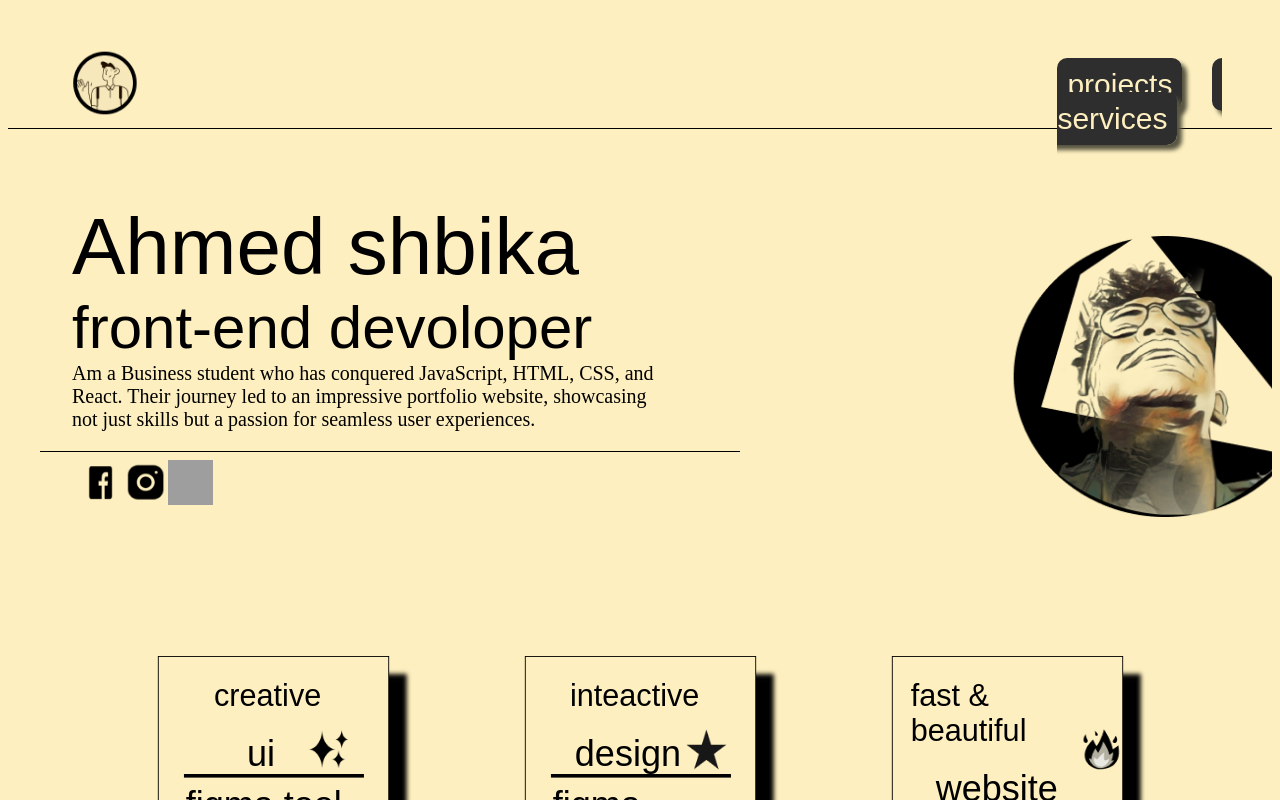
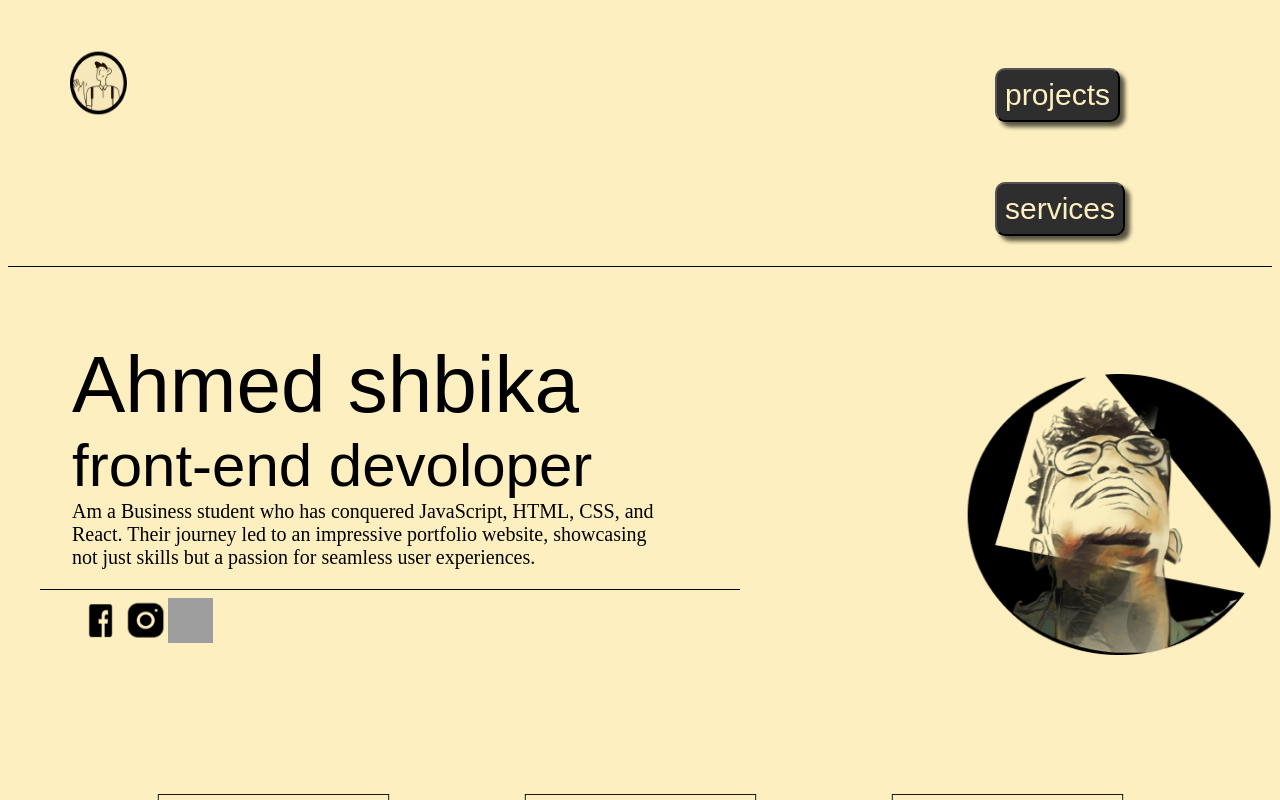
Before and after one commit to AhmedShbika/personal-website, a React (Create React App) app: page / in a window 1280 px wide. Shown: the top 800 px of the page. Built offline with nearby package versions, Linux system fonts and the light colour scheme; grey boxes are pictures that could not be loaded; a web font is replaced by a local one.

Commit message:
deploy change

```diff
--- a/src/App.js
+++ b/src/App.js
@@ -131,14 +131,12 @@ function App() {
         <div className="worke-class"  ref={workRef} >
           {WorkComponents}
         </div>
-    <div ref={serviceRef}>
+    <div ref={serviceRef} className="service-parent-dev">
 
 
       <Service/>
       </div>
-      <div className="viloets" >
-        Violets are blue,Roses are red and anta mo shendiro
-      </div>
+
       </Router>
     </div>
   );
--- a/src/header.js
+++ b/src/header.js
@@ -17,8 +17,8 @@ function Header(props){
   <div className="right-side-nav">
 
 
-  <a onClick={()=>props.scroll()}>projects</a>
-    <a onClick={()=>props.scroll2()}> services</a>
+ <button type="" className="button" onClick={()=>props.scroll() }>  projects </button>
+    <button type="" className="button" onClick={()=>props.scroll()}> services </button>
 
     </div>
 
@@ -44,9 +44,9 @@ function Header(props){
 </div>
 <hr className="under-text-line"/>
 <div className="socila-media-links">
-    <a href="https://www.facebook.com/profile.php?id=100030711543694&mibextid=ZbWKwL"><img src={facebooke} alt={facebooke} className="face"></img></a>
-    <a href="https://instagram.com/ahmedshbika?utm_source=qr&igshid=NGExMmI2YTkyZg%3D%3D"><img src={Instagram} alt={Instagram} className="insta"></img></a>
-    <a href="https://wa.me/qr/HIOLA547TPBLF1"><img src={tiktok} alt={tiktok} className="tik"></img></a>
+    <a href="https://www.facebook.com/profile.php?id=100030711543694&mibextid=ZbWKwL"  target="_blank"><img src={facebooke} alt={facebooke} className="face"></img></a>
+    <a href="https://instagram.com/ahmedshbika?utm_source=qr&igshid=NGExMmI2YTkyZg%3D%3D"  target="_blank"><img src={Instagram} alt={Instagram} className="insta"></img></a>
+    <a href="https://wa.me/qr/HIOLA547TPBLF1"  target="_blank"><   img src={tiktok} alt={tiktok} className="tik" ></img></a>
 </div>
 </div>
 </div>
--- a/src/index.css
+++ b/src/index.css
@@ -18,24 +18,24 @@ a{
 
 .wight{margin-left: 300px;}
 .line{margin-left: 20px;}
-.right-side-nav>a{color:#FDEFBF; margin: 30px;top: 30px;
+.button{color:#FDEFBF; margin: 30px;top: 30px;
 background-color: #2e2e2e;
-padding: 10px;
+padding: 8px;
 border-radius: 10px;
-position: relative;right: 70px;
+
 font-size: 30px;
 box-shadow: 5px 5px 4px   #585642;
 ;
 }
-
-.right-side-nav>a:hover{
+.right-side-nav{}
+.button:hover{
 transition: 0.3s;
     padding: 14px;
 box-shadow: 7px 10px 7px  #585642;
 
 }
 
-.right-side-nav>a{
+.button{
     transition: 0.3s;
 }
 
@@ -381,8 +381,11 @@ font-weight: 400;
 .word{margin-left: 420px; margin-bottom: 650px; font-size: 100px;}
 
 .right-side-nav{position: relative;left: 100px;}
+.Ahmed-pic{    position: relative;left: 930px;}
 @media (max-width : 1000px) {
-  .fire {
+
+ .right-side-nav{bottom: 29px;}
+    .fire {
      display: flex;
      flex-direction: column;
     position: relative;top :-70px
@@ -438,7 +441,7 @@ position: relative;right: 45px;
     .main-line{width: 170px;}
 
     .right-side-nav>{display: flex}
-  .right-side-nav>a{
+  .button{
     border-radius: 2000px;padding-top: 13px;padding-bottom: 13px;
 font-size: 20px;
 margin: 10px;
@@ -517,14 +520,85 @@ scale: 0.9;
 .service-item{width: 600px; margin-right: 100px; }
 .service-item>p{
     margin-left: 10px;
+
 }
 .service-item>h3{margin-left: 10px;}
 .worke-class{height: 300px;}
+
 }
 
 .all{overflow-x: hidden;
 display: flex;justify-content: center;align-items: center;flex-direction: column;}
-
-.right-side-nav>a{
+.button{
     margin-left: 0px;
 }
+@media (max-width : 460px){
+    .service-parent-dev{margin-bottom: 100px;}
+}
+@media (max-width : 360px){
+    .service-item{scale: 0.9;}
+  .Ahmed-introduce{scale: 0.94;right: 110px;}
+  }
+@media (max-width : 290px){
+    .all-header-part{
+        scale: 0.8;
+    z-index: 1;
+margin-right: 100px;
+position: relative;bottom: 70px;
+}
+.Ahmed-introduce{scale: 0.9;position: relative;right: 130px;}
+.fire{scale: 0.9;top: -300px;}
+.w{scale: 0.45;margin-right: 105px;top: -200px;}
+.worke-class{scale: 0.76;top: 10px;position: relative;top: -250px;}
+.line{scale: 0.25;margin-right: 13px;top:-450px;}
+.service-item{scale: 0.7;margin-bottom:-45px;}
+.service-parent-dev{position: relative;top: -250px;margin-bottom: -300px;}
+.services{margin-bottom: -900px;}
+.right-side-nav{margin-right: 120px;}
+}
+
+
+.button{margin-right: 20px;cursor: pointer;}
+.button:hover{background-color: rgb(255, 255, 255); color: #000000; -webkit-user-select: none; /* Safari */
+    -ms-user-select: none; /* IE 10 and IE 11 */
+    user-select: none; }
+
+.right-side-nav{position: relative;left: -18px;}
+.Ahmed-introduce:hover{cursor:default; -webkit-user-select: none; /* Safari */
+    -ms-user-select: none; /* IE 10 and IE 11 */
+    user-select: none; }
+.fire:hover{cursor: default;}
+.worke-class{ -webkit-user-select: none; /* Safari */
+    -ms-user-select: none; /* IE 10 and IE 11 */
+    user-select: none; }
+    .service-item{ -webkit-user-select: none; /* Safari */
+        -ms-user-select: none; /* IE 10 and IE 11 */
+        user-select: none; }
+        .Ahmed-pic{user-drag: none;
+            user-select: none;
+            -moz-user-select: none;
+            -webkit-user-drag: none;
+            -webkit-user-select: none;
+            -ms-user-select: none
+
+        }
+
+            .socila-media-links{user-drag: none;
+                user-select: none;
+                -moz-user-select: none;
+                -webkit-user-drag: none;
+                -webkit-user-select: none;
+                -ms-user-select: none}
+                .wight{user-drag: none;
+                    user-select: none;
+                    -moz-user-select: none;
+                    -webkit-user-drag: none;
+                    -webkit-user-select: none;
+                    -ms-user-select: none}
+                    .line{user-drag: none;
+                        user-select: none;
+                        -moz-user-select: none;
+                        -webkit-user-drag: none;
+                        -webkit-user-select: none;
+                        -ms-user-select: none}
+                    .logo{width: 120px;}
--- a/src/worke.js
+++ b/src/worke.js
@@ -8,7 +8,7 @@ jkj">
 
 <div>
  <p className="worke-descripe">{props.descripe}</p>
- <a href={props.link}><img src={props.img} alt={props.img} onClick={()=>props.scroll()} className="pic"></img ></a>
+ <a href={props.link}  target="_blank"><img src={props.img} alt={props.img} onClick={()=>props.scroll()} className="pic"></img ></a>
 </div>
 </div>)
 
```
